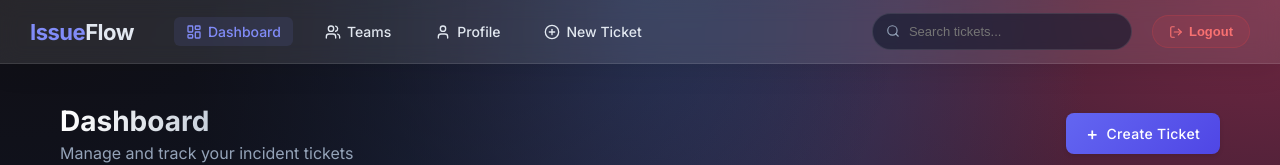
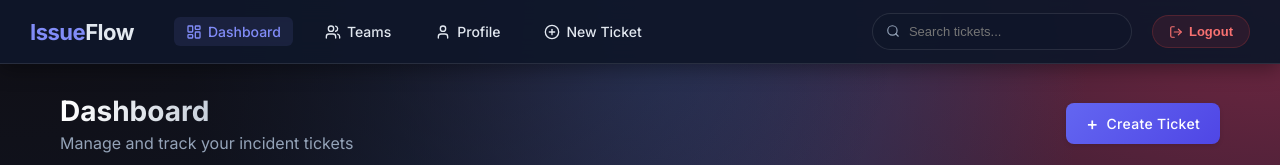
Before and after one commit to Abhijit5463/Issueflow_backend, a React (Vite) app in the folder frontend/: page / in a window 1280 px wide. Shown: the top 165 px of the page. Built offline with nearby package versions, Linux system fonts and the light colour scheme; no server answers; sample sign-in values are in the browser's storage.

Commit message:
fix margin issue

```diff
--- a/frontend/src/components/Navbar.jsx
+++ b/frontend/src/components/Navbar.jsx
@@ -30,8 +30,8 @@ export default function Navbar() {
 
     return (
         <header style={{
-            background: 'rgba(255, 255, 255, 0.1)',
-            backdropFilter: 'blur(10px)',
+            background: 'rgba(15, 23, 42, 0.95)',
+            backdropFilter: 'blur(12px)',
             borderBottom: '1px solid rgba(255, 255, 255, 0.1)',
             color: 'white',
             padding: '0 30px',
@@ -42,7 +42,7 @@ export default function Navbar() {
             position: 'sticky',
             top: 0,
             zIndex: 1000,
-            boxShadow: '0 4px 30px rgba(0, 0, 0, 0.1)'
+            boxShadow: '0 4px 20px rgba(0, 0, 0, 0.4)'
         }}>
             <div style={{ display: 'flex', alignItems: 'center', gap: '40px' }}>
                 <Link to="/" style={{ textDecoration: 'none' }}>
--- a/frontend/src/index.css
+++ b/frontend/src/index.css
@@ -52,7 +52,7 @@ a {
 .container {
   max-width: 1200px;
   margin: 0 auto;
-  padding: 40px 20px;
+  padding: 30px 20px 60px 20px;
   width: 100%;
   flex: 1;
 }
```
